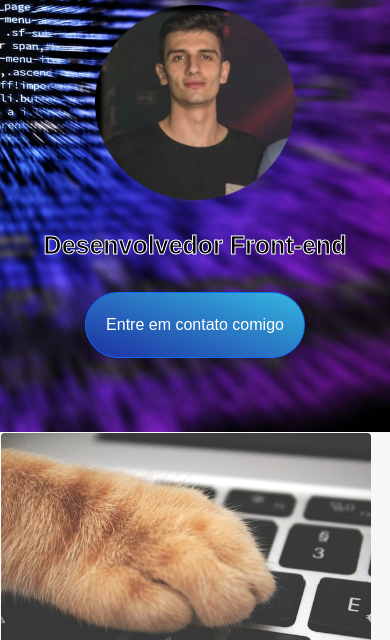
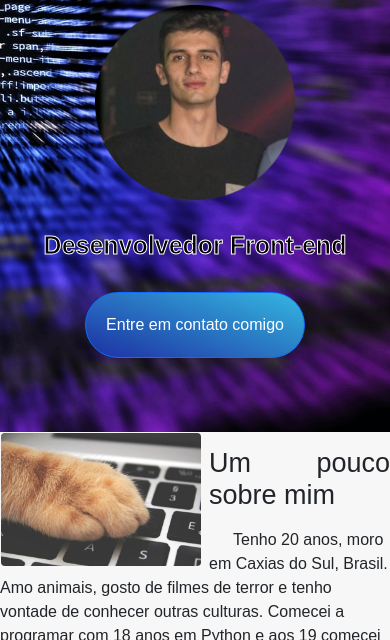
Before and after one commit to Santiago-Fae/meu-site, a plain HTML site: page index.html in a window 390 px wide. Shown: the part 204-844 px from the top of the page. Drawn offline with nearby package versions, Linux system fonts and the light colour scheme.

Commit message:
Update estilo.css

```diff
--- a/estilo.css
+++ b/estilo.css
@@ -379,7 +379,7 @@ div#wpp {
 
 		background-attachment: fixed;
 		background-position: center;
-		background-repeat: unset;
+		background-repeat:no-repeat ;
 		background-size: cover;
 
 		}
@@ -402,11 +402,11 @@ div#wpp {
 		font-size: 16px;
 		text-indent: 1.5em;
 	}
-	#gato{
+	.cont{
 		width: 200px;
-		height: 12px;
+		height: 15px;
 	}
-	#gato{
+	.cont img {
 		width: 100%;
 		height: auto;
 	}
```
